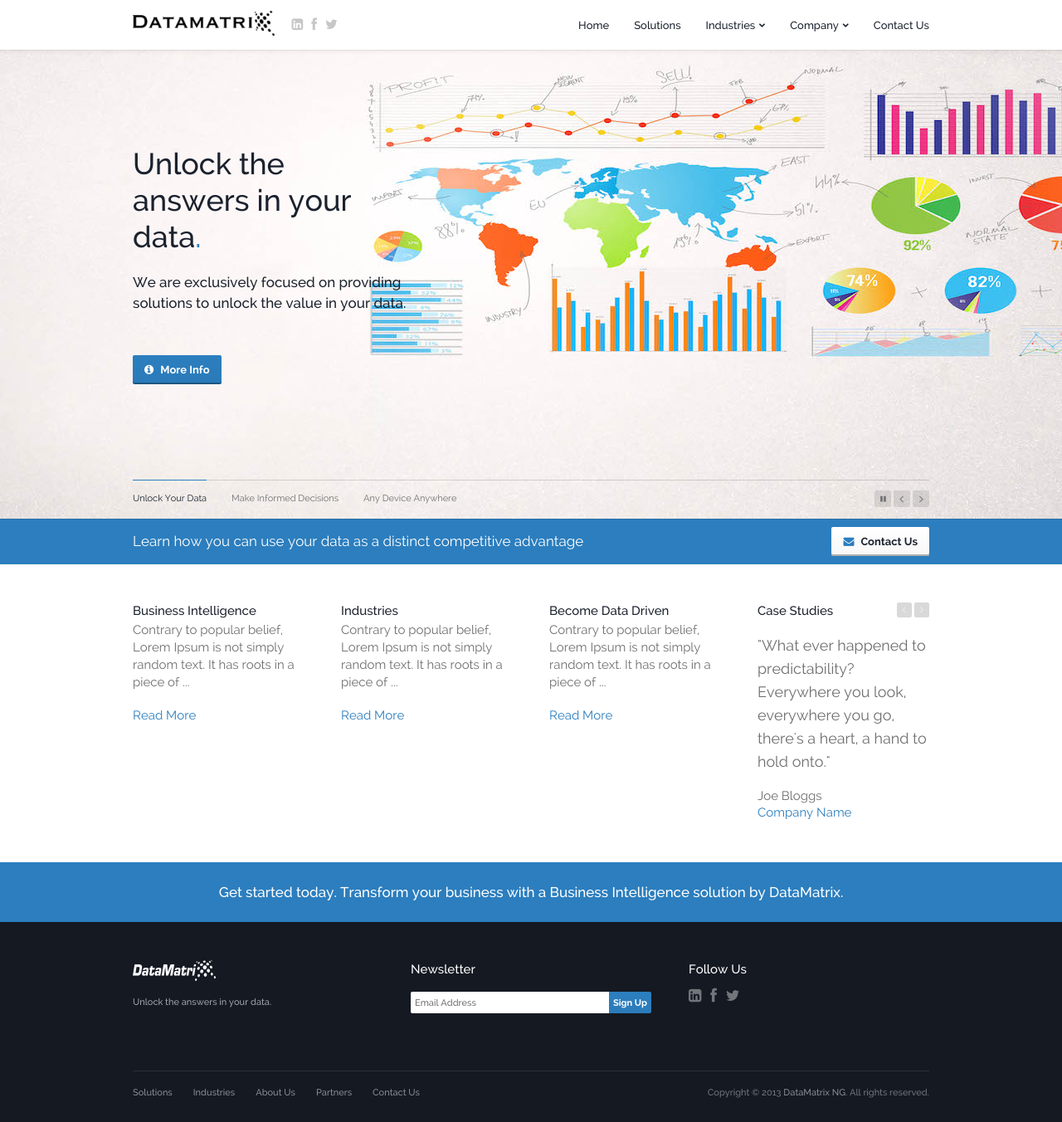
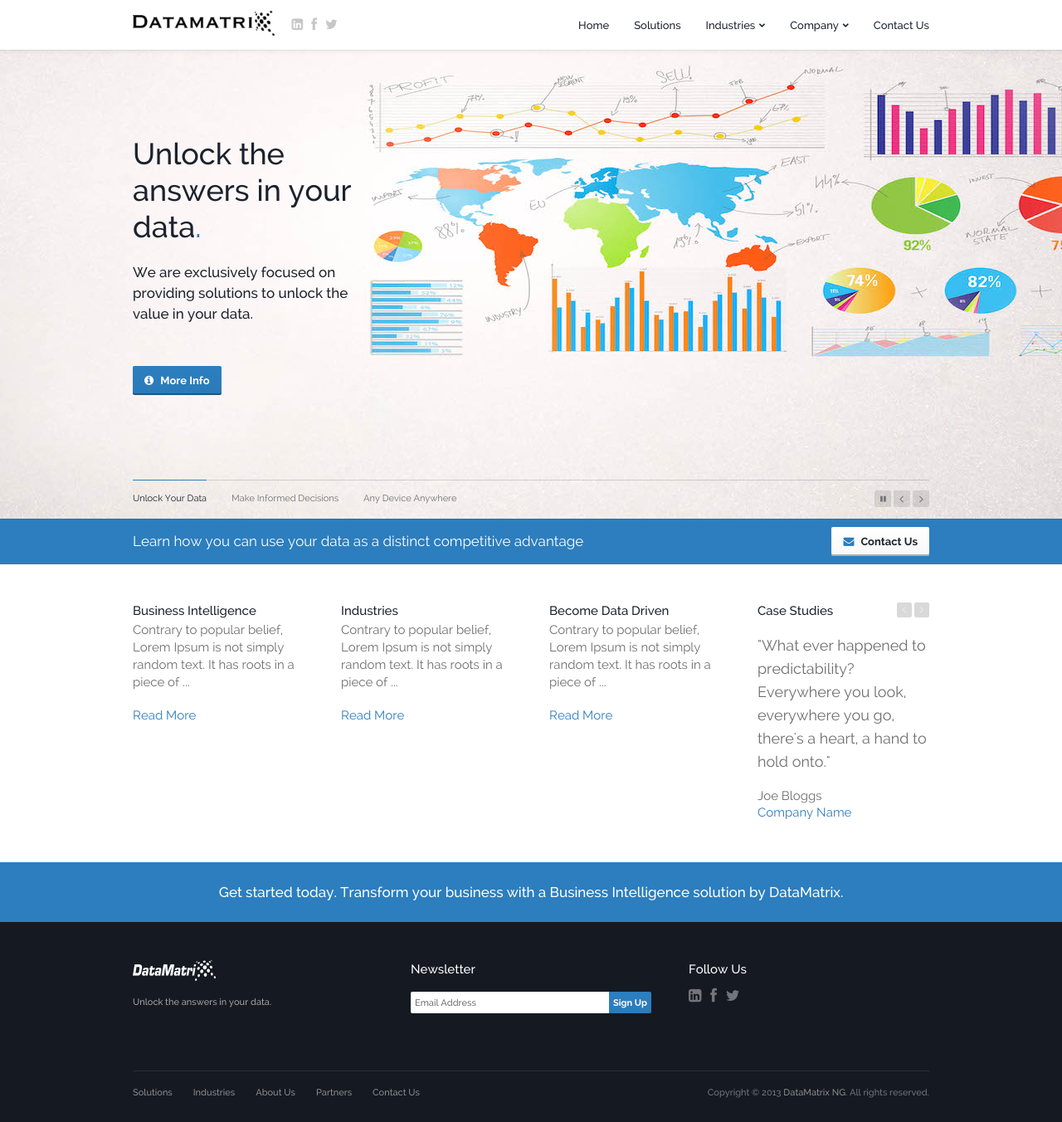
Before and after one commit to dtmtx/dtmtx.github.io, a Jekyll site: the page built from index.html, in a window 1280 px wide and 1352 px high. Shown: the whole window at 83% size. Built offline with Jekyll 4.4.1, drawn with Linux system fonts in a browser that asks for light colours; Markdown is read by kramdown in place of the engine named in the settings.

Commit message:
banner css update

```diff
--- a/css/styles.css
+++ b/css/styles.css
@@ -978,7 +978,7 @@ body.home .topbar-outer.dark {
 }
 .slide-style-3 .left-column {
 	display: table-cell;
-	width: 30%;
+	width: 25%; /* endyk updated from 50% */
 	padding-right: 30px;
 	height: 100%;
 	vertical-align: middle;
```
